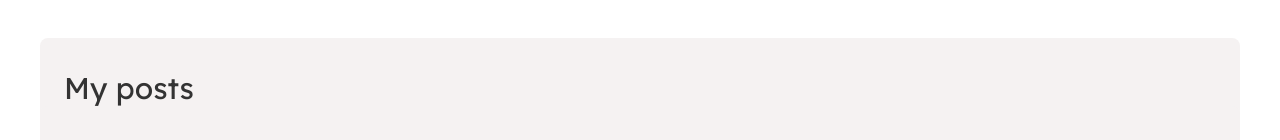
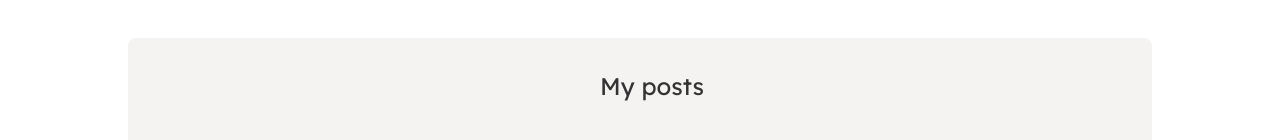
Before and after one commit to SamuelShally/ekko, a React (Create React App) app in the folder frontend/: page /my-profile in a window 1280 px wide. Shown: the part 298-438 px from the top of the page. Built offline with nearby package versions, Linux system fonts and the light colour scheme; grey boxes are pictures that could not be loaded.

Commit message:
some responsive stuff

```diff
--- a/frontend/src/components/UserProfile.jsx
+++ b/frontend/src/components/UserProfile.jsx
@@ -14,12 +14,12 @@ const UserProfile = () => {
 
             {/* card container */}
             <div className="max-w-lg mx-auto my-10 py-8 bg-neutral rounded-lg
-                            lg:grid-cols-3 lg:max-w-none">
+                            lg:grid-cols-3 lg:max-w-5xl lg:px-8">
                 <div className="ml-6">
-                    <h2 className='text-xl lg:text-3xl'>My posts</h2>
+                    <h2 className='text-xl lg:text-2xl lg:text-center'>My posts</h2>
                 </div>
                 <div className="grid gap-5 max-w-lg mx-auto py-6 bg-neutral rounded-lg
-                            lg:grid-cols-3 lg:max-w-none">
+                            lg:grid-cols-3 lg:max-w-none ">
                     <div className='mt-4 mx-4 rounded-xl shadow-lg overflow-hidden bg-white'> {/* card 1 */}
                         <div>
                             <img className='h-48 w-full object-cover' src="https://images.pexels.com/photos/6185320/pexels-photo-6185320.jpeg?auto=compress&cs=tinysrgb&w=1260&h=750&dpr=2"/>
```
